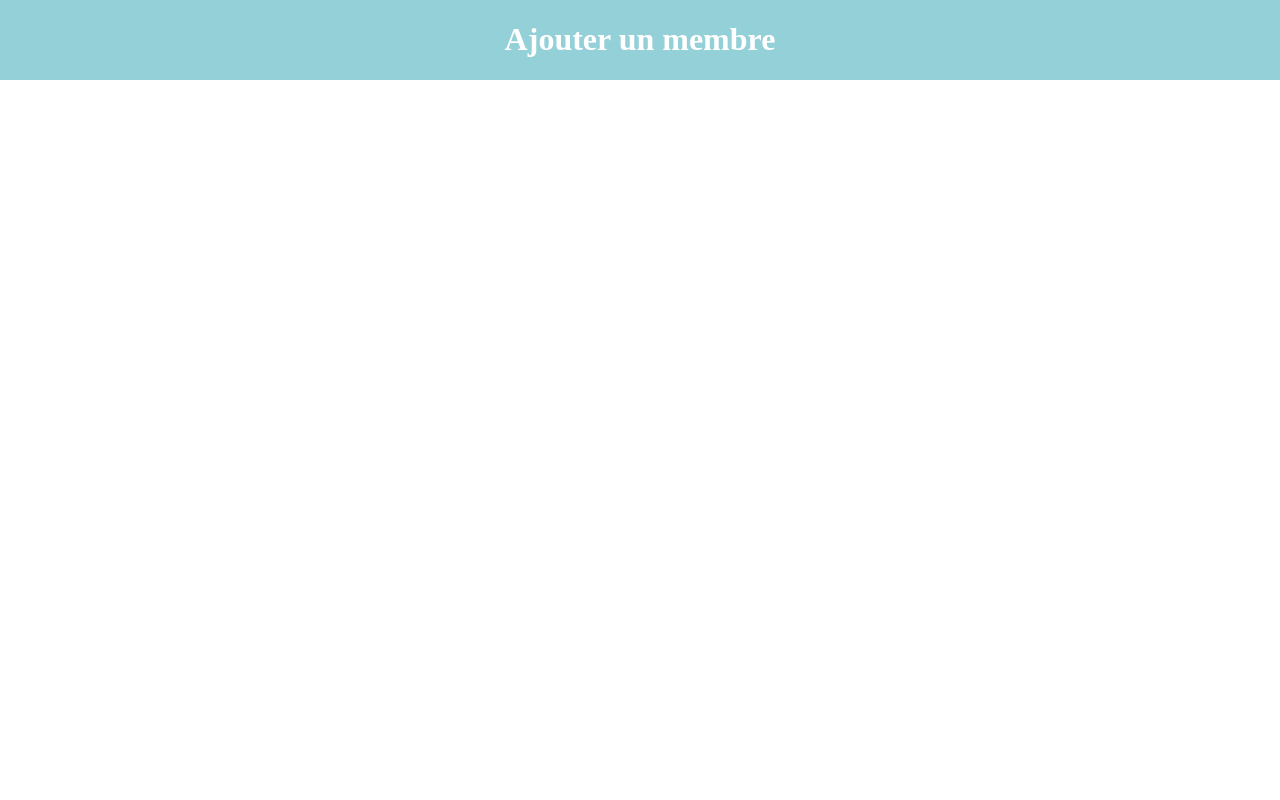
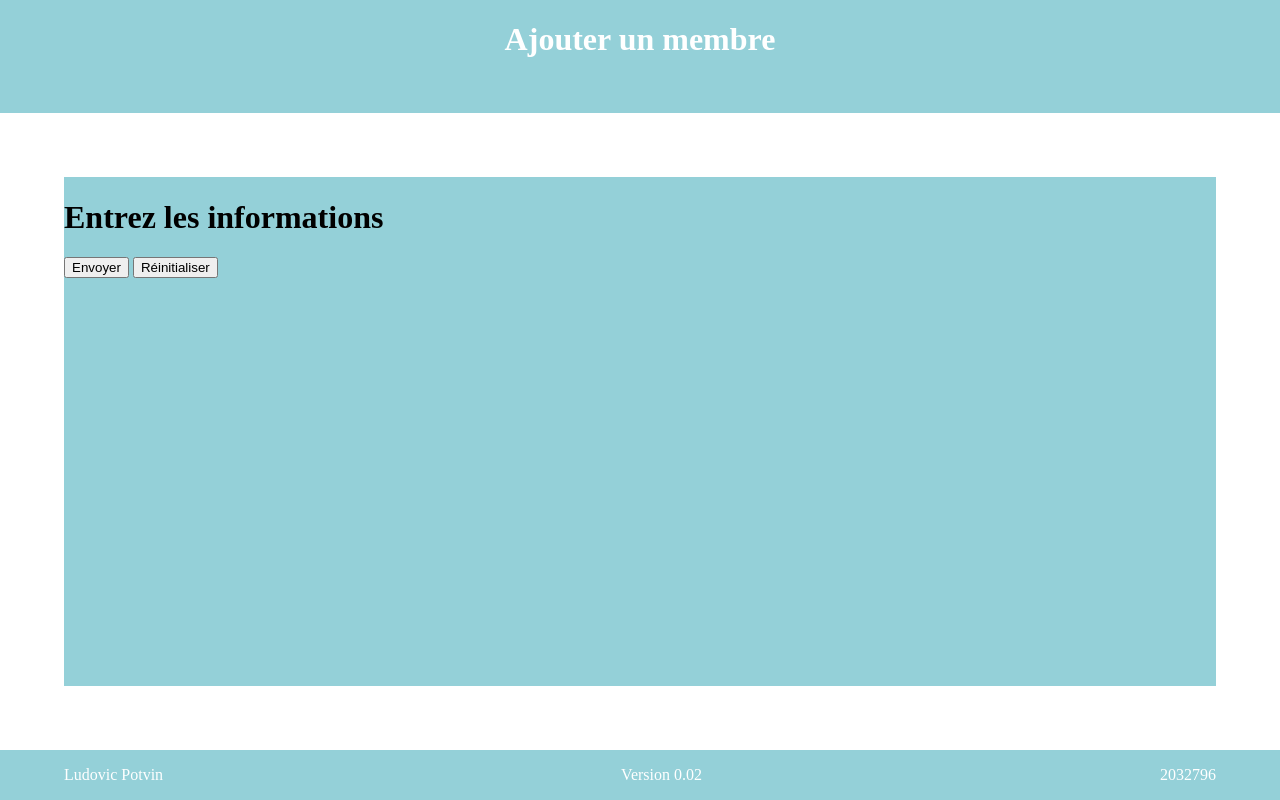
Before and after one commit to PotLud2032796/EnderCalendar, a PHP site: page / in a window 1280 px wide. Run offline with PHP 8.4, Linux system fonts and the light colour scheme.

Commit message:
Formulaire progress version 0.02

```diff
--- a/index.php
+++ b/index.php
@@ -8,9 +8,33 @@
     </head>
 
     <body>
-        <div id="header">
+        <header>
             <h1>Ajouter un membre</h1>
+        </header>
+
+        <div id="Core">
+            <!--FORMULAIRE-->
+            <form name="Calendrier" method="post" action="https://dicjlinux01.cegepjonquiere.ca/formdebug/debug.php">
+                <h1>Entrez les informations</h1>
+                <div id="Formulaire">
+
+                </div>
+                <!--BOUTON ENVOYER/RESET-->
+                        <input  id="btnEnvoyer" value="Envoyer" type="submit">
+                        <input  id="btnReintialiser" value="Réinitialiser" type="reset" />
+                </div>
+            </form>
         </div>
+
+        <div id="footer">
+            <p>Ludovic Potvin</p>
+            <p>Version 0.02</p>
+            <p>2032796</p>
+        </footer>
     </body>
 
+
+
+
+
 </html>
--- a/style.css
+++ b/style.css
@@ -4,10 +4,15 @@ html{
 }
 
 body{
-    margin:0px;
+    margin: 0px;
+    height: 100%;
+    display: flex;
+    flex-direction: column;
+    justify-content: space-between;
+
 }
 
-#header{
+header{
     display:flex;
     margin:0px;
     height: 20%;
@@ -19,3 +24,20 @@ body{
 h1{
     font: size 60px;
 }
+
+#footer{
+    display:flex;
+    flex-direction:row;
+    justify-content:space-between;
+    padding-left:5%;
+    padding-right:5%;
+    background-color:rgb(148, 208, 216);
+    color:white;
+}
+
+#Core{
+    background-color:rgb(148, 208, 216);
+    height:90%;
+    width:90%;
+    margin:5%;
+}
```
